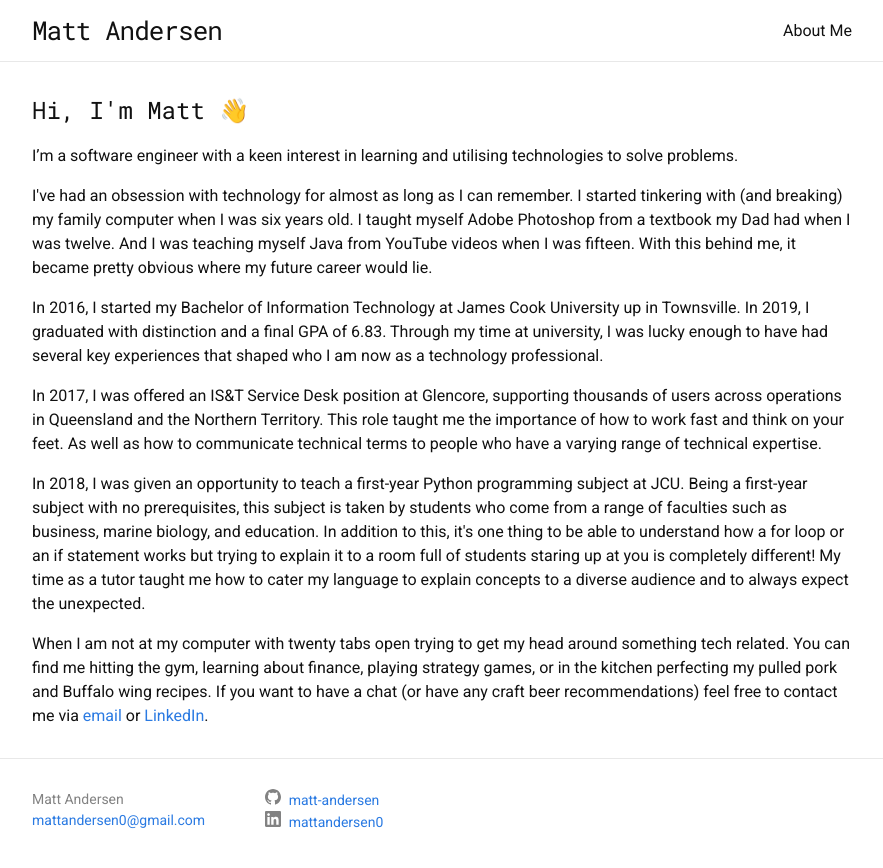
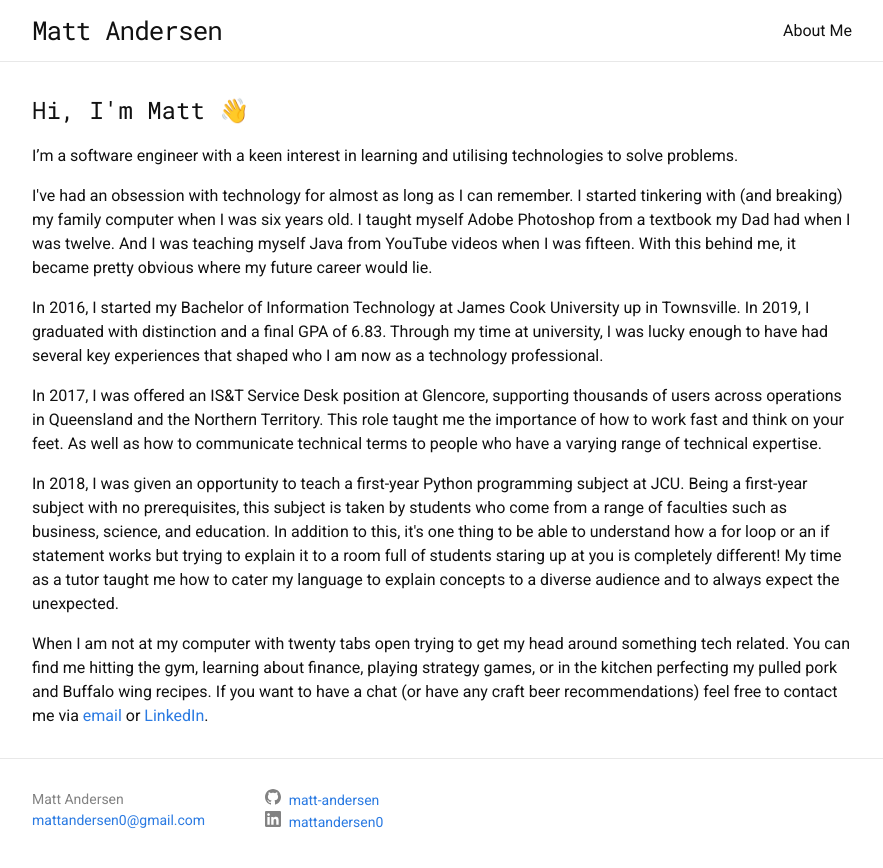
Before and after one commit to matt-andersen/mattandersen.dev, a Jekyll site: the page built from about.html, in a window 1280 px wide. Shown: the top 868 px of the page, without its empty margins (198-1081 px from the left). Built offline with Jekyll 4.4.1, drawn with Linux system fonts in a browser that asks for light colours.

Commit message:
Remove missing/unused class from header

```diff
--- a/_includes/header.html
+++ b/_includes/header.html
@@ -3,8 +3,7 @@
     <a href="/" class="site-title">Matt Andersen</a>
     <nav class="site-nav">
       {% for item in site.data.navigation %}
-      <a class="nav-link" href="{{ item.link }}" {% if page.url == item.link %}class="current"
-        {% endif %}>{{ item.name }}</a>
+      <a class="nav-link" href="{{ item.link }}">{{ item.name }}</a>
       {% endfor %}
     </nav>
   </div>
--- a/about.html
+++ b/about.html
@@ -26,7 +26,7 @@
 
   <p>
     In 2018, I was given an opportunity to teach a first-year Python programming subject at JCU. Being a first-year subject with no prerequisites, this subject
-    is taken by students who come from a range of faculties such as business, marine biology, and education. In addition to this, it's
+    is taken by students who come from a range of faculties such as business, science, and education. In addition to this, it's
     one thing to be able to understand how a for loop or an if statement works but trying to explain it to a room full of students staring up at you is
     completely different! My time as a tutor taught me how to cater my language to explain concepts to a diverse audience and to always expect the unexpected.
   </p>
@@ -36,7 +36,6 @@
   <p>
     When I am not at my computer with twenty tabs open trying to get my head around something tech related. You can find me hitting the gym, learning about
     finance, playing strategy games, or in the kitchen perfecting my pulled pork and Buffalo wing recipes. If you want to have a chat (or have any craft beer
-    recommendations) feel free to contact me via <a href="mailto:{{ site.email }}">email</a> or
-    <a href="https://www.linkedin.com/in/{{ site.linkedin_username }}">LinkedIn</a>.
+    recommendations) feel free to contact me via <a href="mailto:{{ site.email }}">email</a> or <a href="https://www.linkedin.com/in/{{ site.linkedin_username }}">LinkedIn</a>.
   </p>
 </div>
```
